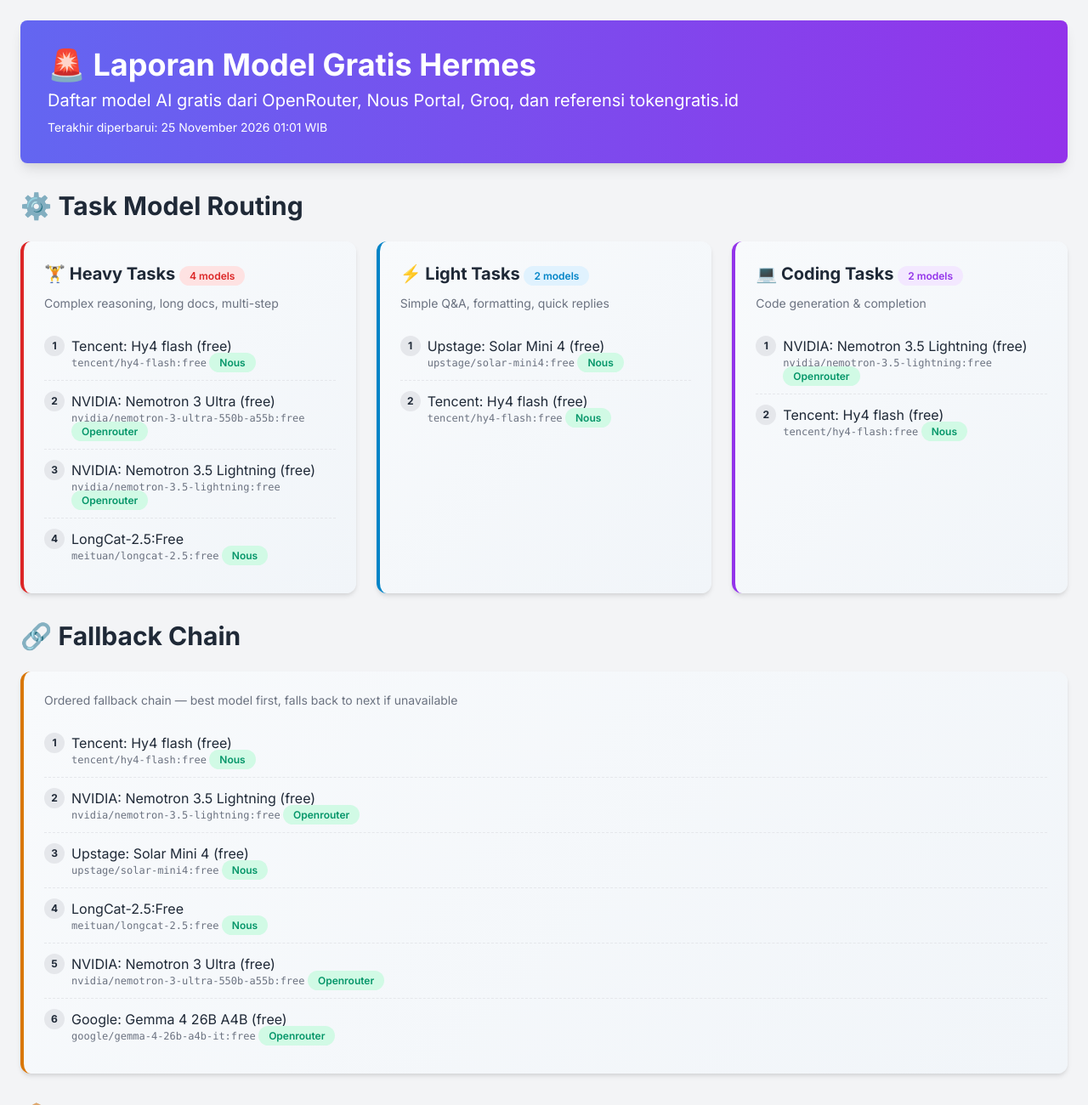
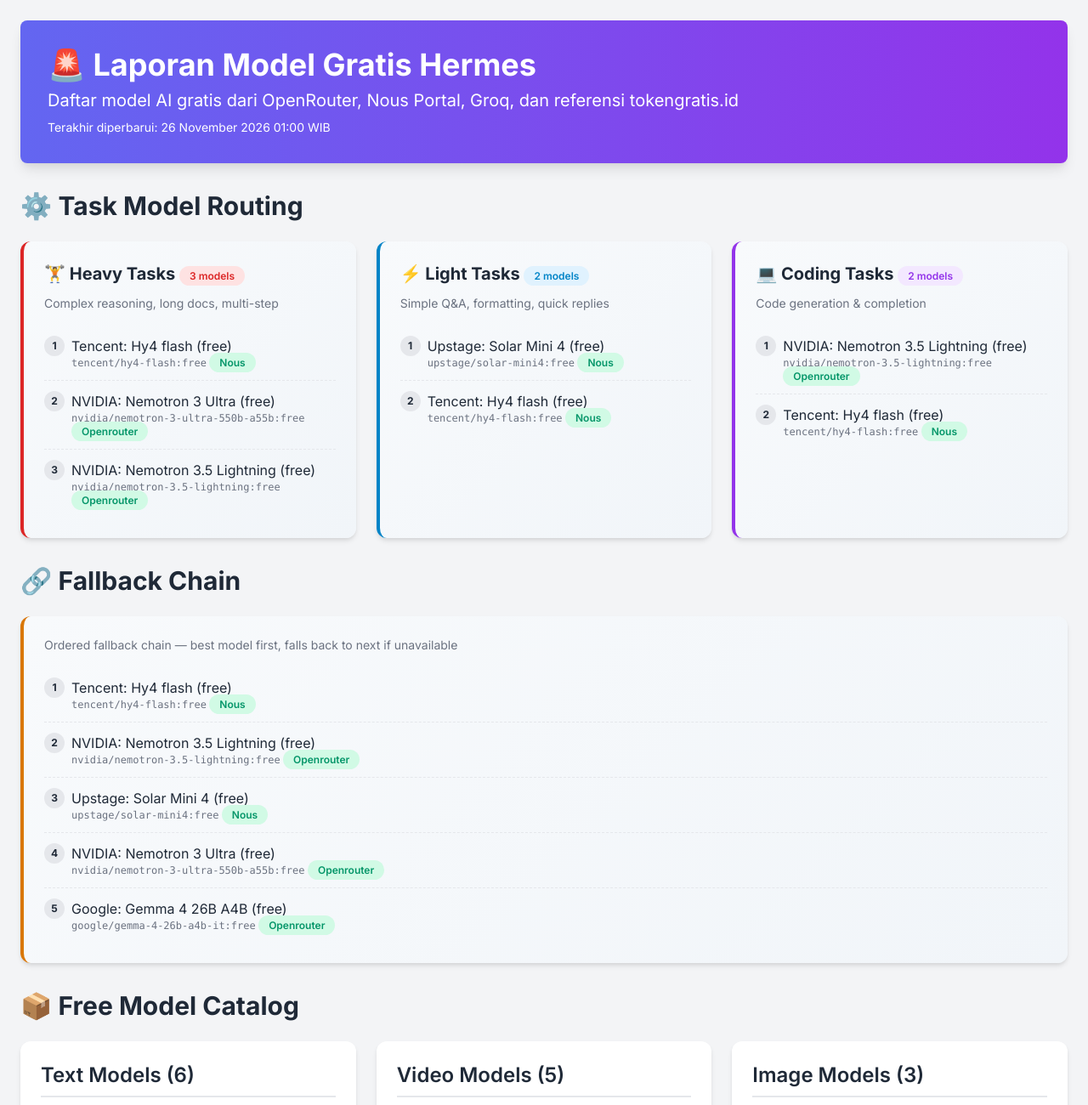
Before and after one commit to sinukarta/sinukarta.github.io, a plain HTML site: page free.html in a window 1280 px wide. Shown: the top 1300 px of the page at 85% size. Drawn offline with nearby package versions, Linux system fonts and the light colour scheme.

Commit message:
auto: update free models report

```diff
--- a/free.html
+++ b/free.html
@@ -34,7 +34,7 @@
         <div class="header text-white p-8 rounded-lg mb-8 shadow-lg">
             <h1 class="text-4xl font-bold mb-2">🚨 Laporan Model Gratis Hermes</h1>
             <p class="text-xl">Daftar model AI gratis dari OpenRouter, Nous Portal, Groq, dan referensi tokengratis.id</p>
-            <p class="text-sm mt-2">Terakhir diperbarui: 25 November 2026 01:01 WIB</p>
+            <p class="text-sm mt-2">Terakhir diperbarui: 26 November 2026 01:00 WIB</p>
         </div>
 
         <!-- ── TASK ROUTING TIERS ── -->
@@ -42,7 +42,7 @@
         <div class="grid grid-cols-1 md:grid-cols-3 gap-6 mb-8">
 
             <div class="card p-6 tier-card tier-heavy">
-                <h3 class="text-xl font-bold mb-2">🏋️ Heavy Tasks <span class="badge heavy-badge">4 models</span></h3>
+                <h3 class="text-xl font-bold mb-2">🏋️ Heavy Tasks <span class="badge heavy-badge">3 models</span></h3>
                 <p class="text-gray-500 text-sm mb-4">Complex reasoning, long docs, multi-step</p>
                 <ul class="model-list">
 
@@ -72,16 +72,6 @@
                             <div>
                                 <p class="font-medium">NVIDIA: Nemotron 3.5 Lightning (free)</p>
                                 <p class="text-gray-500 text-xs"><code>nvidia/nemotron-3.5-lightning:free</code> <span class="badge provider-badge">Openrouter</span></p>
-                            </div>
-                        </div>
-                    </li>
-
-                    <li>
-                        <div class="flex items-start">
-                            <span class="order-num flex-shrink-0">4</span>
-                            <div>
-                                <p class="font-medium">LongCat-2.5:Free</p>
-                                <p class="text-gray-500 text-xs"><code>meituan/longcat-2.5:free</code> <span class="badge provider-badge">Nous</span></p>
                             </div>
                         </div>
                     </li>
@@ -186,16 +176,6 @@
                     <div class="flex items-start">
                         <span class="order-num flex-shrink-0">4</span>
                         <div>
-                            <p class="font-medium">LongCat-2.5:Free</p>
-                            <p class="text-gray-500 text-xs"><code>meituan/longcat-2.5:free</code> <span class="badge provider-badge">Nous</span></p>
-                        </div>
-                    </div>
-                </li>
-
-                <li>
-                    <div class="flex items-start">
-                        <span class="order-num flex-shrink-0">5</span>
-                        <div>
                             <p class="font-medium">NVIDIA: Nemotron 3 Ultra (free)</p>
                             <p class="text-gray-500 text-xs"><code>nvidia/nemotron-3-ultra-550b-a55b:free</code> <span class="badge provider-badge">Openrouter</span></p>
                         </div>
@@ -204,7 +184,7 @@
 
                 <li>
                     <div class="flex items-start">
-                        <span class="order-num flex-shrink-0">6</span>
+                        <span class="order-num flex-shrink-0">5</span>
                         <div>
                             <p class="font-medium">Google: Gemma 4 26B A4B  (free)</p>
                             <p class="text-gray-500 text-xs"><code>google/gemma-4-26b-a4b-it:free</code> <span class="badge provider-badge">Openrouter</span></p>
@@ -355,7 +335,7 @@
             </div>
 
             <div class="card p-6">
-                <h2 class="text-2xl font-semibold category-title capitalize">image Models (4)</h2>
+                <h2 class="text-2xl font-semibold category-title capitalize">image Models (3)</h2>
                 <ul class="model-list">
 
                     <li class="flex justify-between items-center">
@@ -391,17 +371,6 @@
                         </div>
                     </li>
 
-                    <li class="flex justify-between items-center">
-                        <div>
-                            <p class="font-medium text-lg">LongCat-2.5:Free</p>
-                            <p class="text-gray-500 text-sm">ID: <code class="bg-gray-100 p-1 rounded">meituan/longcat-2.5:free</code></p>
-                        </div>
-                        <div class="flex space-x-2">
-                            <span class="badge provider-badge">Nous</span>
-                            <span class="badge context-badge">Context: 1,048,576</span>
-                        </div>
-                    </li>
-
                 </ul>
             </div>
 
```
